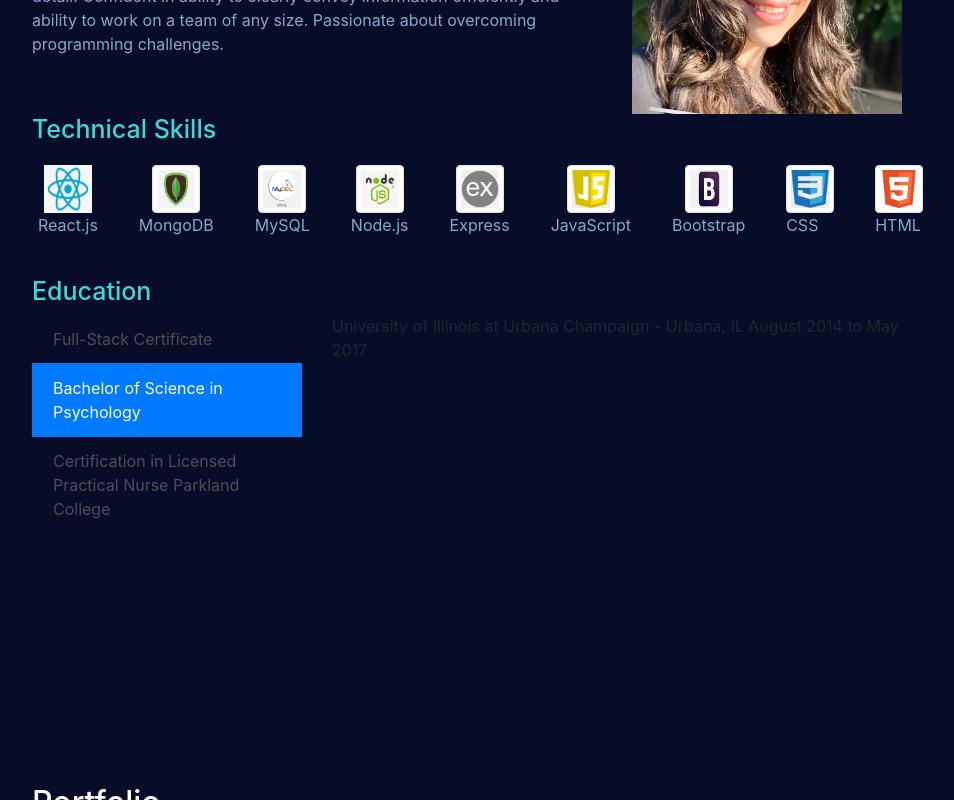
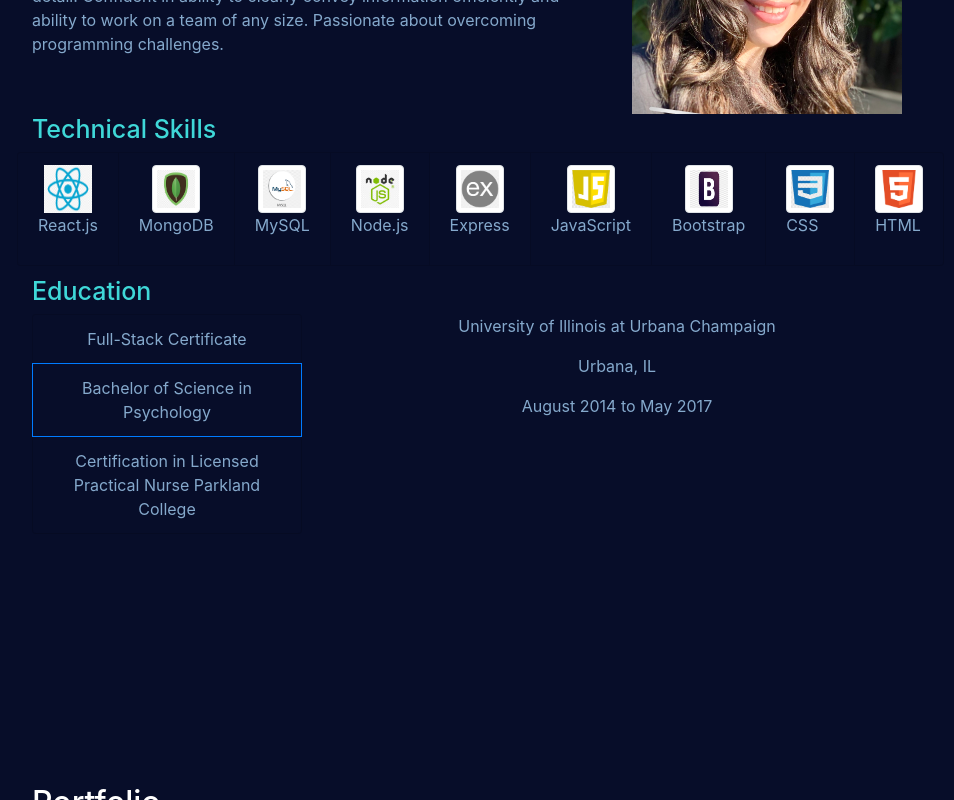
Before and after one commit to aliciagorton/16-Updated-Portfolio-Professional-Materials, a plain HTML site: page index.html in a window 1280 px wide. Both pictures are taken after a click on the tab "Bachelor of Science in Psychology". Shown: the part 1041-1841 px from the top of the page, without its empty margins (173-1127 px from the left). Drawn offline with nearby package versions, Linux system fonts and the light colour scheme.

Commit message:
styled education background and text color

```diff
--- a/assets/css/style.css
+++ b/assets/css/style.css
@@ -139,13 +139,38 @@ img {
 
 
 /* Education */
-#Schoollist {
+#list-full {
     background-color: rgb(7, 13, 41);
     text-align: center;
     color: rgb(133, 169, 204);
 }
-#Schoolex{
-
+#list-BA {
+    background-color: rgb(7, 13, 41);
+    text-align: center;
+    color: rgb(133, 169, 204);
+}
+#list-nurse {
+    background-color: rgb(7, 13, 41);
+    text-align: center;
+    color: rgb(133, 169, 204);
+}
+#list-full-list{
+    background-color: rgb(7, 13, 41);
+    text-align: center;
+    color: rgb(133, 169, 204);
+}
+#list-BA-list {
+    background-color: rgb(7, 13, 41);
+    text-align: center;
+    color: rgb(133, 169, 204);
+}
+#list-nurse-list{
+    background-color: rgb(7, 13, 41);
+    text-align: center;
+    color: rgb(133, 169, 204);
+}
+#ed {
+    text-align: center;
 }
 
 /* Portfolio */
--- a/index.html
+++ b/index.html
@@ -152,19 +152,28 @@
                     <div class="row">
                         <div class="col-4">
                           <div class="list-group" id="list-tab" role="tablist">
-                            <a class="list-group-item list-group-item-action active" id="list" data-toggle="list" href="#list-full" role="tab" aria-controls="full">Full-Stack Certificate</a>
+                            <a class="list-group-item list-group-item-action active" id="list-full-list" data-toggle="list" href="#list-full" role="tab" aria-controls="full">Full-Stack Certificate</a>
                             <a class="list-group-item list-group-item-action" id="list-BA-list" data-toggle="list" href="#list-BA" role="tab" aria-controls="BA">Bachelor of Science in Psychology</a>
                             <a class="list-group-item list-group-item-action" id="list-nurse-list" data-toggle="list" href="#list-nurse" role="tab" aria-controls="nurse">Certification in Licensed Practical Nurse Parkland College</a>
                           </div>
                         </div>
                         <div class="col-8">
                           <div class="tab-content" id="nav-tabContent">
-                            <div class="tab-pane fade show active" id="list-full" role="tabpanel" aria-labelledby="list-full-list">University of California at Davis - Urbana, IL
-                            June 2020 to December 2020</div>
-                            <div class="tab-pane fade" id="list-BA" role="tabpanel" aria-labelledby="list-BA-list"> University of Illinois at Urbana Champaign - Urbana, IL
-                            August 2014 to May 2017</div>
-                            <div class="tab-pane fade" id="list-nurse" role="tabpanel" aria-labelledby="list-nurse-list">Parkland College - Champaign, IL
-                            January 2011 to May 2012</div>
+                            <div class="tab-pane fade show active" id="list-full" role="tabpanel" aria-labelledby="list-full-list">
+                                <p id="ed">University of California at Davis </p>
+                                <p id="ed">Davis, CA</p>
+                                <p id="ed">June 2020 to December 2020</p>
+                           </div>
+                            <div class="tab-pane fade" id="list-BA" role="tabpanel" aria-labelledby="list-BA-list">
+                                <p id="ed">University of Illinois at Urbana Champaign </p>
+                                <p id="ed">Urbana, IL</p>
+                                <p id="ed">August 2014 to May 2017</p>
+                            </div>
+                            <div class="tab-pane fade" id="list-nurse" role="tabpanel" aria-labelledby="list-nurse-list">
+                                <p id="ed">Parkland College</p>
+                                <p id="ed">Champaign, IL</p>
+                                <p id="ed">January 2011 to May 2012</p>
+                            </div>
                         </div>
                     </div>
                 </div>
```
